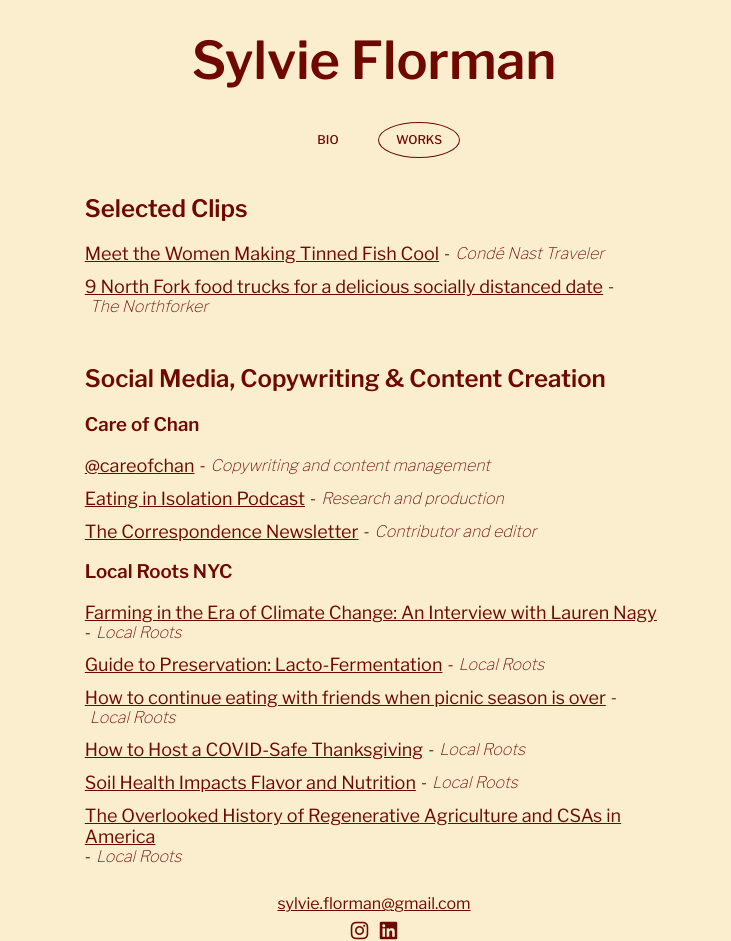
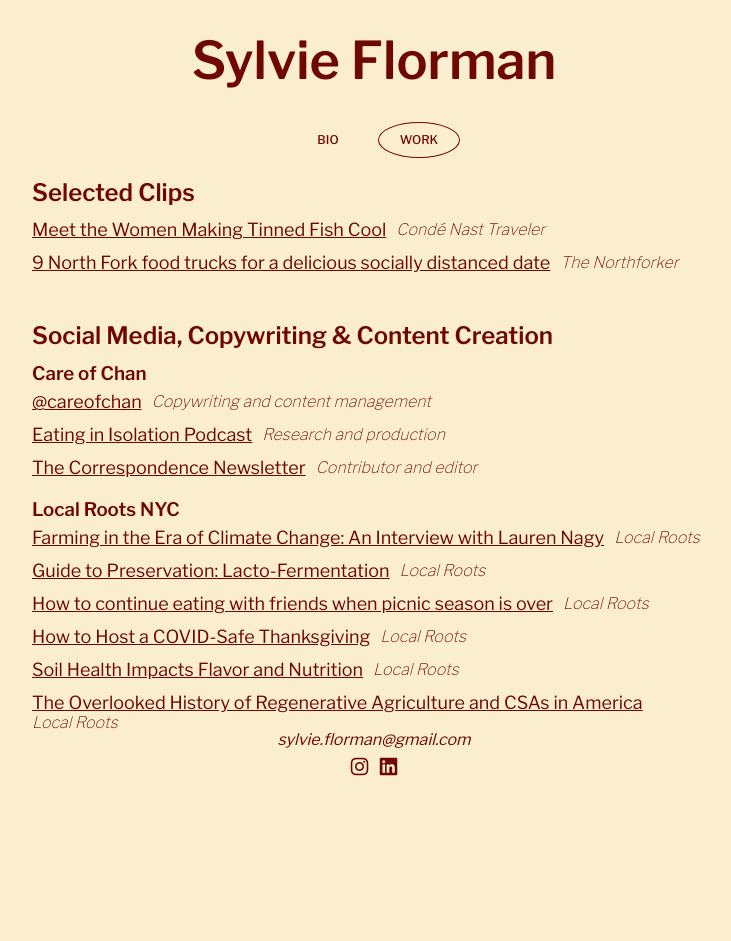
Before and after one commit to mattbasile/sylvieflorman.com, a plain HTML site: page work.html in a window 1280 px wide. Shown: the whole page, without its empty margins (266-997 px from the left). After the commit the page ends 800 px from the top, so only its background shows below. Drawn offline with nearby package versions, Linux system fonts and the light colour scheme.

Commit message:
final tweaks

```diff
--- a/css/main.css
+++ b/css/main.css
@@ -13,14 +13,8 @@ body{
   background-color: #FAEECF;
   color: #6E0801;
   font-family: 'Libre Franklin', sans-serif;
-  display: grid;
-  grid-template-columns: repeat(12, 1fr);
-  grid-template-rows: repeat(12, 1fr);
-  grid-column-gap: 1em;
-  grid-row-gap: 1em;
-  grid-row: 0;
-  margin: 0 60px;
-  height: 100vh;
+  margin: 0 auto;
+  max-width: 1140px;
 }
 h1{
   font-size: 52px;
@@ -31,10 +25,20 @@ h1 a{
   text-decoration: none;
   color: #6E0801;
 }
-
+h2{
+  margin-bottom: 0;
+}
+h3{
+  margin: 0 auto;
+}
 .email-link{
   color: #6E0801;
   margin-bottom: 8px;
+  text-decoration: none;
+  font-style: italic;
+}
+.email-link:hover{
+  text-decoration: underline;
 }
 .social-links a{
   margin: 4px;
@@ -46,14 +50,18 @@ h1 a{
 }
 nav,
 footer{
-  grid-column: span 10;
-  grid-column-start: 2;
-  grid-column-end: 12;
   width: 100%;
   display: flex;
   justify-content: center;
   flex-direction: column;
   align-items: center;
+}
+footer{
+  position: absolute;
+  bottom: 0;
+  padding: 12px 0 24px;
+  left: 0;
+  right: 0;
 }
 .nav-links{
   display: flex;
@@ -82,17 +90,12 @@ footer{
   color: #FAEECF;
 }
 main{
-  grid-column: span 10;
-  grid-column-start: 2;
-  grid-column-end: 12;
   width: 100%;
   margin-top: 40px;
   top: 0;
   bottom: 0;
 }
-.mt-8{
-  margin-top: 3rem;
-}
+
 .works{
   width: 60%;
   margin: 0 auto;
@@ -109,18 +112,22 @@ main{
   text-decoration: none;
   font-weight: 400;
   font-size: 18px;
-  margin-right: 5px;
+  margin-right: 10px;
   text-decoration: underline;
 }
 .clip-subheader{
   text-decoration: none;
   color: #6E0801;
 }
+.clip-subheader{
+  display: block;
+  margin-bottom: -6px;
+  margin-top: 12px;
+}
 .clip-subheader:hover{
   text-decoration: underline;
 }
 .publisher{
-  margin-left: 5px;
   font-weight: 200;
   text-decoration: none;
   font-style: italic;
@@ -193,8 +200,7 @@ main{
     display: block;
   }
   .about-bio,.works{
-    width: 100%;
-    margin-top: 20px;
+    margin: 20px auto;
     font-size: 18px;
     line-height: 26px;
   }
@@ -211,6 +217,12 @@ main{
   nav{
     justify-content: center;
   }
+  footer{
+    position: static;
+  }
+  .works,.about-bio{
+    width:90%;
+  }
 }
 /*
   Mobile
@@ -221,7 +233,6 @@ body{
   display: block
 }
 nav{
-  grid-column: 1fr;
   width: 100%;
   height: auto;
 }
@@ -230,6 +241,13 @@ h1{
   font-weight: 600;
   margin: 0;
 }
+h2{
+  font-size: 1.25rem;
+}
+h3{
+  font-size: 1rem;
+}
+
 }
 @media (max-width: 350px) {
 h1{
@@ -242,3 +260,10 @@ body{
   margin: 0 30px;
 }
 }
+
+.mt-8{
+  margin-top: 3rem;
+}
+.mt-4{
+  margin-top: 20px;
+}
--- a/works.html
+++ b/work.html
@@ -41,7 +41,7 @@
     <h1><a href="index.html" >Sylvie Florman</a></h1>
     <div class="nav-links">
       <a href="index.html" class="links ">Bio</a>
-      <a href="works.html" class="links selected">Works</a>
+      <a href="work.html" class="links selected">Work</a>
     </div>
   </nav>
   <main class="works">
@@ -49,7 +49,6 @@
     <template  x-for="(clip, index) in selectedClips" :key="index">
       <a x-bind:href="clip.link" target="_blank" class="clip-container">
         <span class="clip"  x-text="clip.title"></span>
-        -
         <span class="publisher" x-text="clip.publisher"></span>
       </a>
     </template>
@@ -58,15 +57,13 @@
     <template  x-for="(clip, index) in careClips" :key="index">
       <a x-bind:href="clip.link" target="_blank" class="clip-container">
         <span class="clip"  x-text="clip.title"></span>
-        -
         <span class="publisher" x-text="clip.publisher"></span>
       </a>
     </template>
-    <a href="https://localrootsnyc.com/" target="_blank" class="clip-subheader"><h3>Local Roots NYC</h3></a>
+    <a href="https://localrootsnyc.com/" target="_blank" class="clip-subheader"><h3 class="mt-4">Local Roots NYC</h3></a>
     <template  x-for="(clip, index) in localClips" :key="index">
       <a x-bind:href="clip.link" target="_blank" class="clip-container">
         <span class="clip"  x-text="clip.title"></span>
-        -
         <span class="publisher" x-text="clip.publisher"></span>
       </a>
     </template>
```
Also changed, not shown: index.html (+1 -1 lines).
